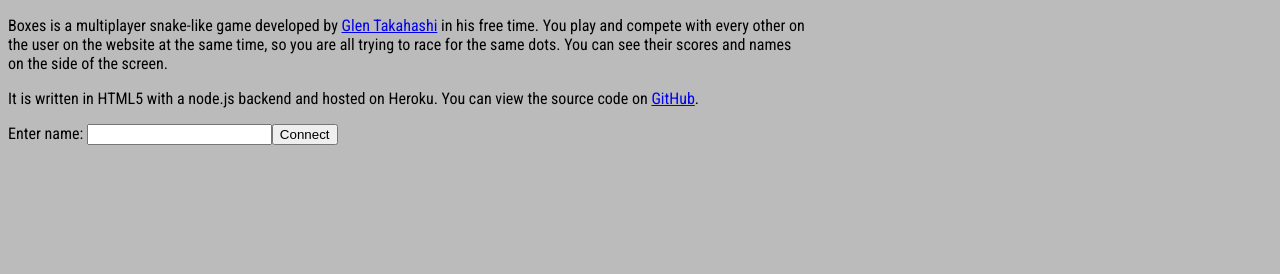
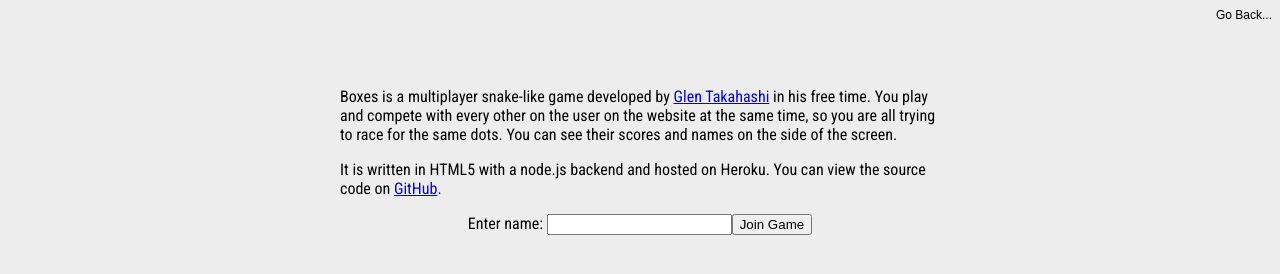
Before and after one commit to glentakahashi/boxes, a website: page index.html in a window 1280 px wide. Drawn offline with nearby package versions, Linux system fonts and the light colour scheme.

Commit message:
moved css into style.css. improved webpage more...

```diff
--- /dev/null
+++ b/css/style.css
@@ -0,0 +1,26 @@
+body
+{
+	background-color: #EDEDED;
+    font-family: 'Roboto Condensed', sans-serif;
+    overflow: hidden;
+}
+
+#about {
+    padding-top: 5%;
+    margin-left: auto;
+    margin-right: auto;
+    width: 600px;
+}
+
+#form {
+    margin-left: auto;
+    margin-right: auto;
+    text-align: center;
+}
+
+#back {
+    float: right;
+    font-family: sans-serif;
+    font-size: 12px;
+    cursor: pointer;
+}
--- a/index.html
+++ b/index.html
@@ -2,26 +2,16 @@
 <html>
 <head>
 <meta content='text/html; charset=UTF-8' http-equiv='Content-Type' />
-<title>Test game</title>
+<title>Boxes</title>
 <link href='http://fonts.googleapis.com/css?family=Roboto+Condensed' rel='stylesheet' type='text/css'>
-<style type="text/css">
-body
-{
-	background-color: #BBBBBB;
-    font-family: 'Roboto Condensed', sans-serif;
-    overflow: hidden;
-}
-
-#about {
-    width: 800px;
-}
-</style>
+<link type='text/css' href="css/style.css" rel='stylesheet'>
 <!-- script to handle game -->
 <script src="//ajax.googleapis.com/ajax/libs/jquery/1.9.0/jquery.min.js"></script>
 <script type='text/javascript' src='/socket.io/socket.io.js'></script>
 <script type='text/javascript' src='js/game.js'></script>
 </head>
 <body>
+    <span id="back" onclick="javascript:window.history.back()">Go Back...</span>
     <div id="about">
         <p>
         Boxes is a multiplayer snake-like game developed by <a href="http://glentakahashi.com">Glen Takahashi</a> in his free time.
@@ -33,7 +23,9 @@ body
         You can view the source code on <a href="https://github.com/glentakahashi/boxes">GitHub</a>.
         </p>
     </div>
-    <div id='form'>Enter name: <input type='text' id='namebox' width='50' /><input type='button' value='Connect' onclick='enterName()' /></div>
+    <div id='form'>
+        <div>Enter name: <input type='text' id='namebox' width='50' /><input type='button' value='Join Game' onclick='enterName()' /></div>
+    </div>
     <div id='gamespace'></div>
 </body>
 </html>
--- a/js/game.js
+++ b/js/game.js
@@ -12,12 +12,14 @@ var name;
 var maxSpeed = 15;
 var size = 40;
 var t;
+var width = 1200;
+var height = 600;
 
 $(window).load(function () {
-$("#namebox").keydown(function(e) {
-    // Enter is pressed
-    if (e.keyCode == 13) { enterName(); }
-});
+    $("#namebox").keydown(function(e) {
+        // Enter is pressed
+        if (e.keyCode == 13) { enterName(); }
+    });
 });
 
 function enterName() {
@@ -45,8 +47,8 @@ var b = Math.round(Math.random() * 255);
 game = document.getElementById('game');
 //game.width = vWidth-25;
 //game.height = vHeight-25;
-game.width = 1200;
-game.height = 600;
+game.width = width;
+game.height = height;
 var x = Math.round(Math.random() * game.width);
 var y = Math.round(Math.random() * game.height);
 gameContext = game.getContext('2d');
@@ -88,6 +90,7 @@ function writeText() {
 	gameContext.fillText(string, game.width - metrics.width-5, 20);
 	var font = gameContext.font;
 	gameContext.font = 'bold 12px sans-serif';
+	gameContext.fillText('Copyright 2013 Glen Takahashi', 5, height-14);
 	if(player!=null)
 	{
 		metrics = gameContext.measureText(player.name + ": " + player.score);
```
